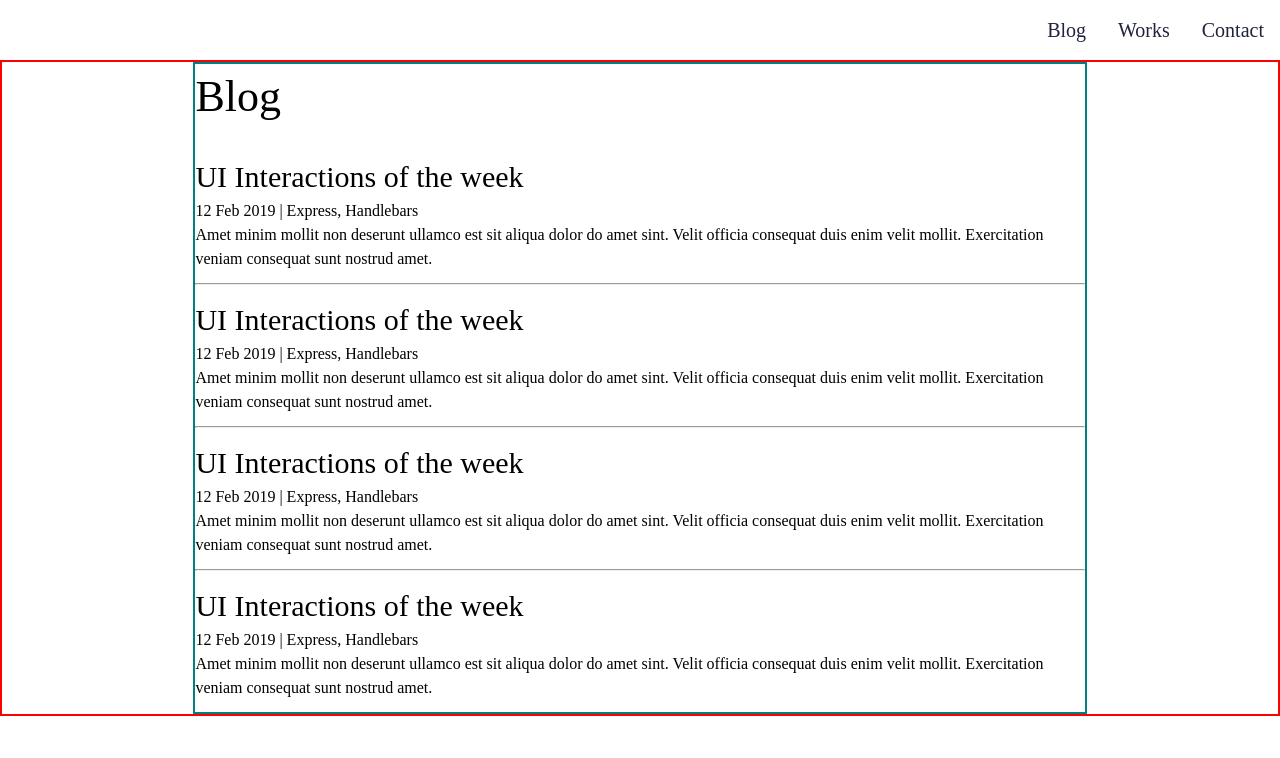
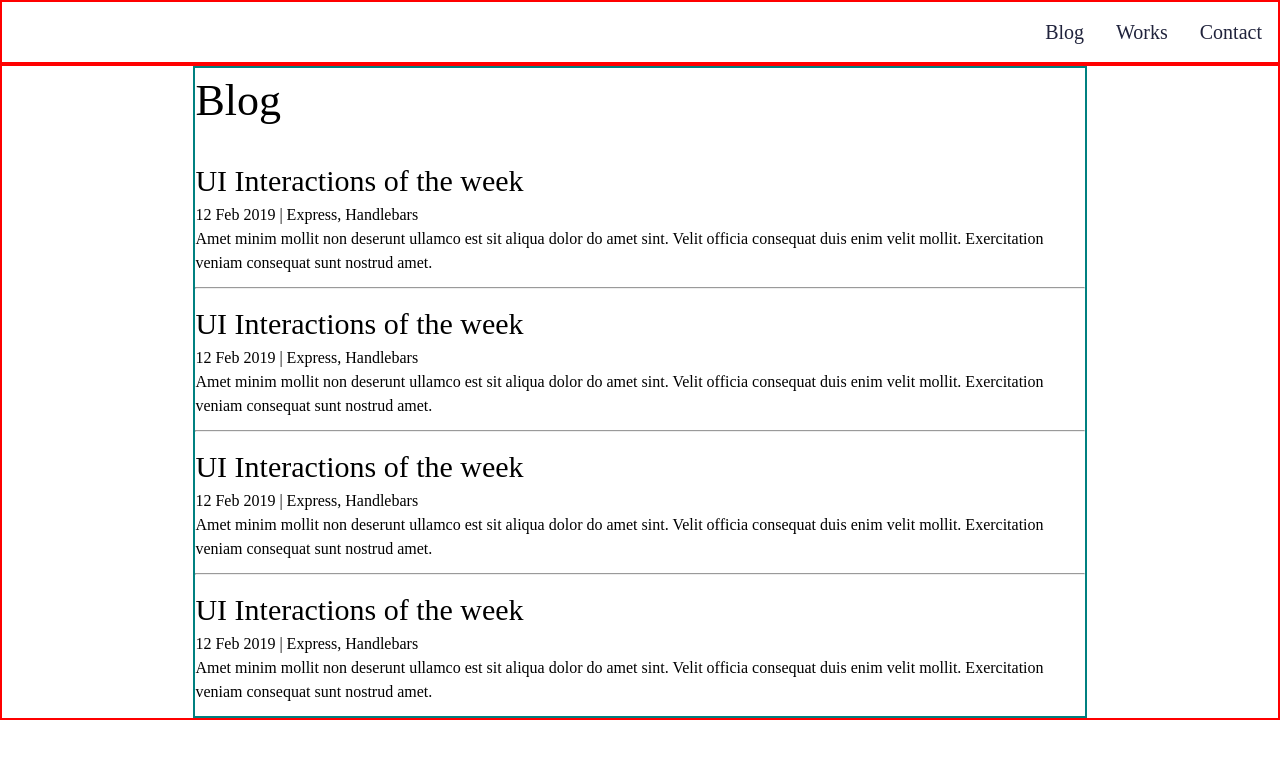
Before and after one commit to Yasir-Khan22/Minimal_blog_website, a website built with Vite: page index.html in a window 1280 px wide. Built offline with nearby package versions, Linux system fonts and the light colour scheme.

Commit message:
css modified

```diff
--- a/style.css
+++ b/style.css
@@ -91,7 +91,7 @@ body {
   background: #fff;
 }
 .header {
-  /* border: 2px solid red; */
+  border: 2px solid red;
 }
 .header .navbar {
   height: 60px;
```
